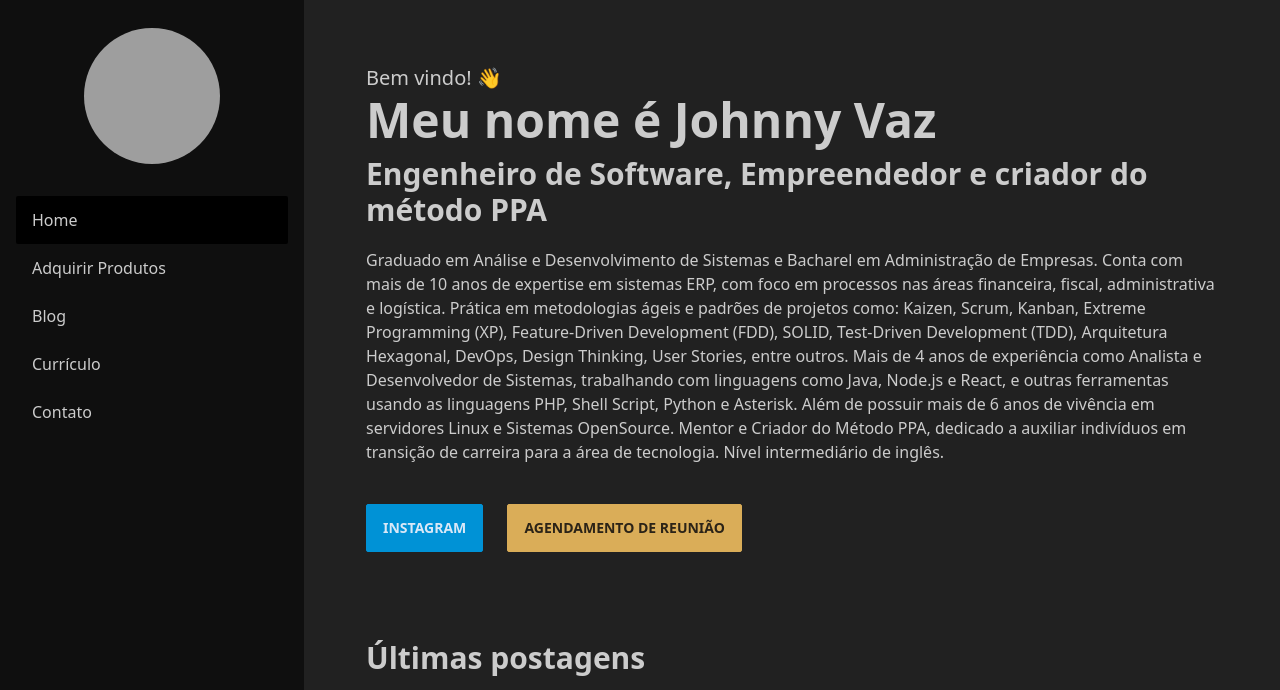
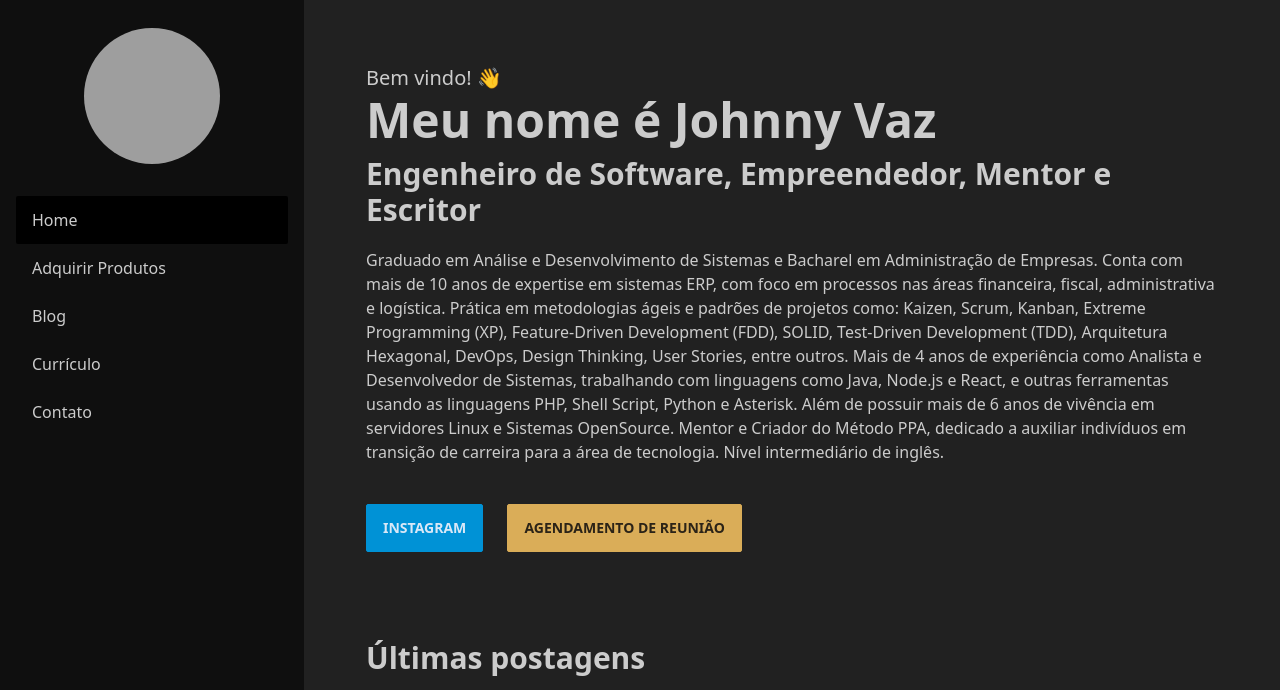
Before and after one commit to johnnyvaz/johnnyvaz-site, an Astro site: page / in a window 1280 px wide. Shown: the top 690 px of the page. Built offline with nearby package versions, Linux system fonts and the light colour scheme; Astro itself is replaced by a stand-in of ours; grey boxes are pictures that could not be loaded.

Commit message:
feat: escritor

```diff
--- a/src/pages/index.astro
+++ b/src/pages/index.astro
@@ -12,7 +12,7 @@ const last_posts = posts.slice(0, 3);
   <div class="pb-12 mt-5">
     <div class="text-xl py-1">Bem vindo! 👋</div>
     <div class="text-5xl font-bold">Meu nome é Johnny Vaz </div>
-    <div class="text-3xl py-3 font-bold">Engenheiro de Software, Empreendedor e criador do método PPA</div>
+    <div class="text-3xl py-3 font-bold">Engenheiro de Software, Empreendedor, Mentor e Escritor</div>
     <div class="py-2">
       <text class="text-justify">
         Graduado em Análise e Desenvolvimento de Sistemas e Bacharel em Administração de Empresas. Conta com mais de 10 anos de expertise em sistemas ERP, com foco em processos nas áreas financeira, fiscal, administrativa e logística.
```
